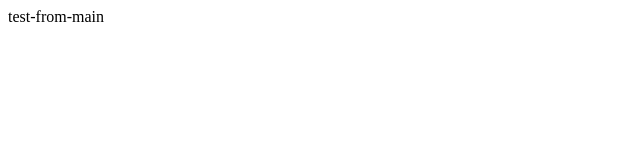
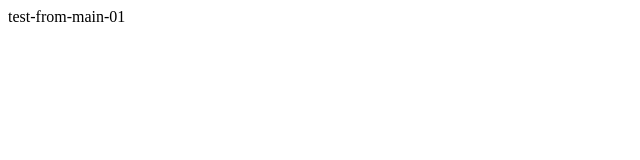
Before and after one commit to PawaOx4th/example-validate-base-branch, a plain HTML site: page index.html in a window 1280 px wide. Shown: the full height of the page, 0-640 px from the left. Drawn offline with Linux system fonts and the light colour scheme.

Commit message:
refactor: 💡 create index.html

```diff
--- a/index.html
+++ b/index.html
@@ -7,6 +7,6 @@
     <title>Document</title>
   </head>
   <body>
-    test-from-main
+    test-from-main-01
   </body>
 </html>
```
